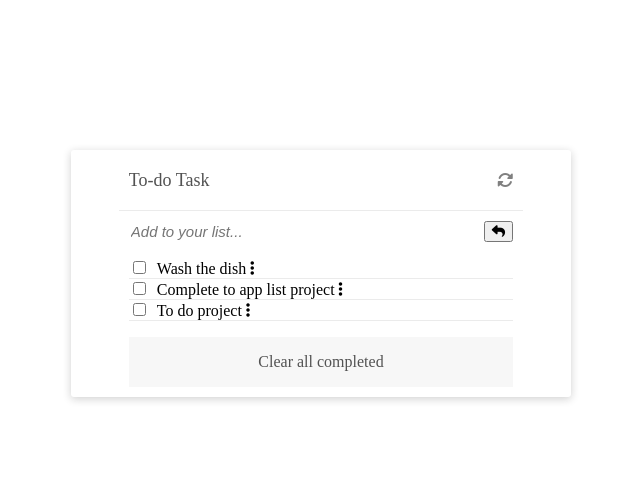
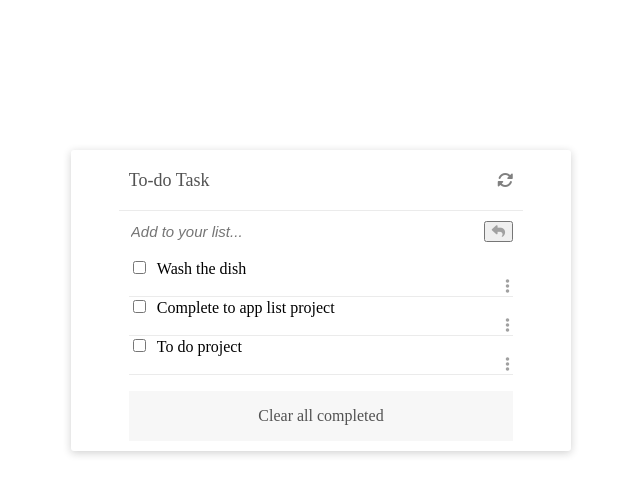
Before and after one commit to josuerushanika/to-do-list, a website built with webpack: page src/index.html in a window 1280 px wide. Shown: the whole page, without its empty margins (319-959 px from the left). Built offline with nearby package versions, Linux system fonts and the light colour scheme.

Commit message:
update css

```diff
--- a/src/style.css
+++ b/src/style.css
@@ -10,6 +10,13 @@
     box-shadow: rgba(20, 18, 18, 0.2) 0 2px 8px 0;
   }
 
+  i {
+    color: #a1a1a1;
+  }
+
+  .edit-task {
+    margin-left: 98%;
+  }
 
   #refresh {
     margin-right: 0;
```
